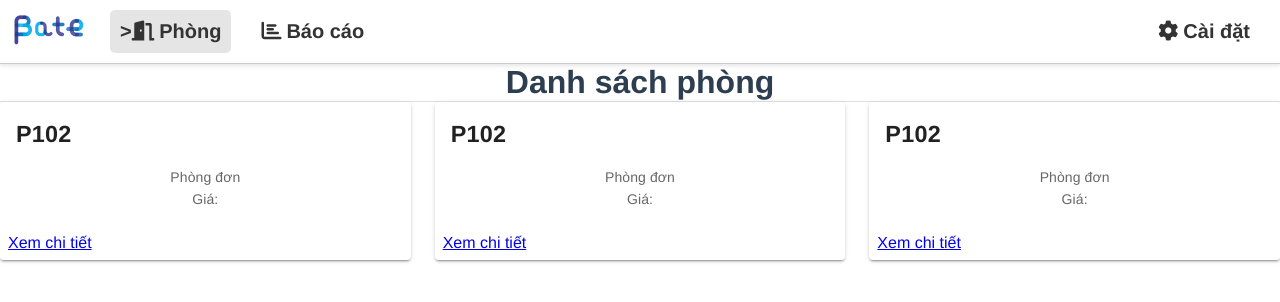
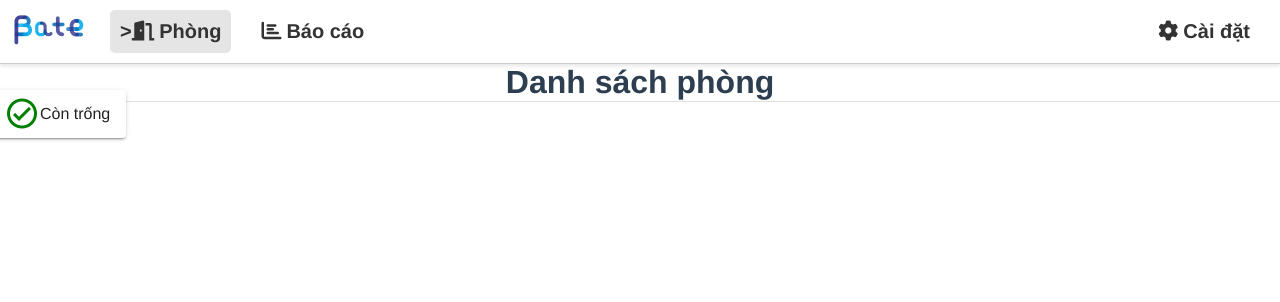
Before and after one commit to Vtthuonggg/hotel_manager, a Vue app: page /dashboard/listroom in a window 1280 px wide. Shown: the top 302 px of the page. Built offline with nearby package versions, Linux system fonts and the light colour scheme.

Commit message:
setting vue icon

```diff
--- a/package.json
+++ b/package.json
@@ -8,6 +8,7 @@
     "lint": "vue-cli-service lint"
   },
   "dependencies": {
+    "@mdi/font": "^7.4.47",
     "axios": "^1.7.7",
     "core-js": "^3.8.3",
     "vue": "^2.6.14",
--- a/src/components/room/list_room_page.vue
+++ b/src/components/room/list_room_page.vue
@@ -1,50 +1,46 @@
 <template>
   <div>
-
-
     <h1>Danh sách phòng</h1>
     <v-divider></v-divider>
     <v-row>
-        <v-col cols="12" md="4" v-for="room in rooms" :key="room.id">
       <v-card>
-
-            <v-card-title>
-              <h3>{{ room.name }}</h3>
-            </v-card-title>
-            <v-card-text>
-              <p>{{ room.description }}</p>
-              <p>Giá: {{ room.price }}</p>
-            </v-card-text>
-            <v-card-actions>
-              <router-link :to="'/room/' + room.id">
-                Xem chi tiết
-              </router-link>
-            </v-card-actions>
+        <v-list-item>
+          <v-icon style="color: green" large>mdi-check-circle-outline</v-icon>
+          <div class="empty-text">
+            <span>Còn trống</span>
+          </div>
+        </v-list-item>
       </v-card>
-        </v-col>
     </v-row>
   </div>
 </template>
 
 <script>
 export default {
-    data(){
-        return{
-            rooms:[{
-id: 1,name: "P102",
-description:"Phòng đơn",
- "pice":1000,
-            },{
-id: 1,name: "P102",
-description:"Phòng đơn",
- "pice":1000,
-            },{
-id: 1,name: "P102",
-description:"Phòng đơn",
- "pice":1000,
-            }]
-        }
-    }
+  data() {
+    return {
+      rooms: [
+        {
+          id: 1,
+          name: "P102",
+          description: "Phòng đơn",
+          pice: 1000,
+        },
+        {
+          id: 1,
+          name: "P102",
+          description: "Phòng đơn",
+          pice: 1000,
+        },
+        {
+          id: 1,
+          name: "P102",
+          description: "Phòng đơn",
+          pice: 1000,
+        },
+      ],
+    };
+  },
 };
 </script>
 
--- a/src/main.js
+++ b/src/main.js
@@ -5,6 +5,7 @@ import router from "./router";
 import Toast from "vue-toastification";
 import "vuetify/dist/vuetify.min.css";
 import "vue-toastification/dist/index.css";
+import "@mdi/font/css/materialdesignicons.css";
 Vue.use(Vuetify);
 Vue.config.productionTip = false;
 Vue.use(Toast, {
@@ -14,6 +15,10 @@ Vue.use(Toast, {
 
 new Vue({
   router,
-  vuetify: new Vuetify(),
+  vuetify: new Vuetify({
+    icons: {
+      iconfont: "mdi",
+    },
+  }),
   render: (h) => h(App),
 }).$mount("#app");
```
Also changed, not shown: 1 other file (tests, documents, lock files or other folders). Lines whose indentation alone changed are shown as unchanged.
